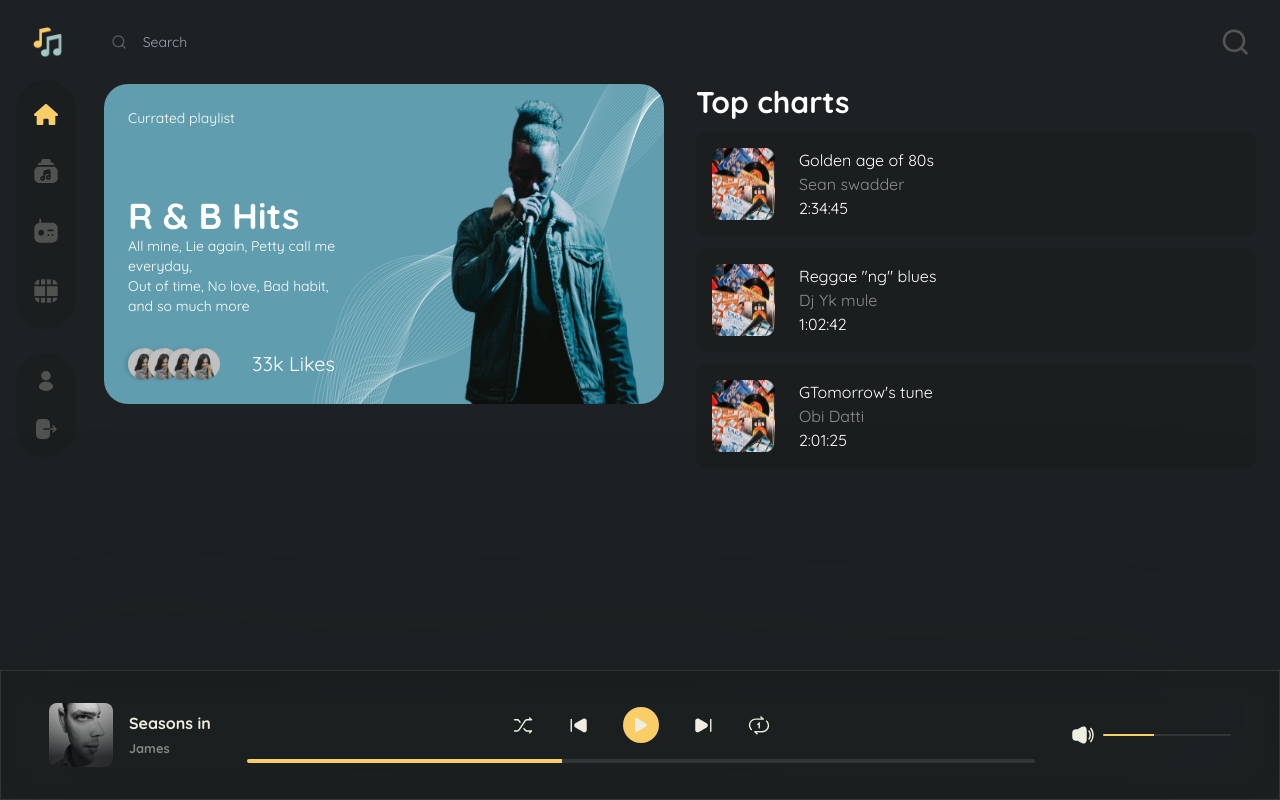
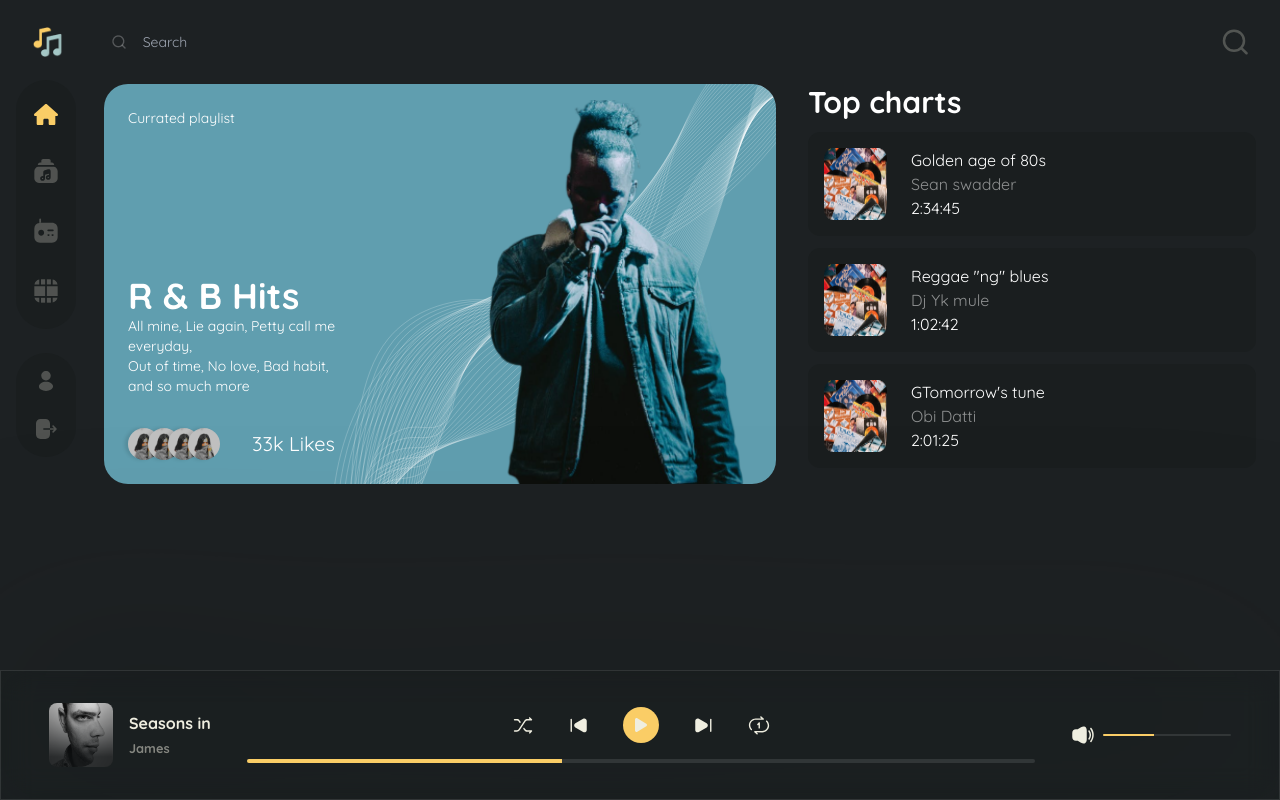
Before and after one commit to Superfly101/Musica, a Next.js app: page / in a window 1280 px wide. Built offline with nearby package versions, Linux system fonts and the light colour scheme.

Commit message:
updating break points

```diff
--- a/components/Home/HomePage.js
+++ b/components/Home/HomePage.js
@@ -27,13 +27,13 @@ const HomePage = () => {
 
   return (
     <section className="px-6 flex justify-between gap-8">
-      <div className="bg-blue flex justify-between rounded-3xl w-full h-[20rem] text-white relative overflow-hidden max-w-2xl">
+      <div className="bg-blue flex justify-between rounded-3xl w-full h-[25rem] text-white relative overflow-hidden max-w-3xl">
         <img
           className="absolute w-7/12 -top-2 rotate-12 left-[68%] -scale-x-100 md:hidden"
           src="/icons/spiral.svg"
         />
         <img
-          className="hidden w-[27rem] absolute top-0 right-0 md:block"
+          className="hidden w-[34rem] absolute top-0 right-0 md:block"
           src="/icons/spiral.svg"
         />
         <section className="flex flex-col p-6 justify-between h-full">
@@ -77,7 +77,7 @@ const HomePage = () => {
           <img src="/images/demo.png" className="relative h-full -bottom-4" />
         </section>
       </div>
-      <aside className="hidden w-full lg:block">
+      <aside className="hidden w-full lx:block max-w-md">
         <h3 className="text-white font-bold text-3xl">Top charts</h3>
         <div>
           {TOP_CHARTS.map((song) => (
--- a/tailwind.config.js
+++ b/tailwind.config.js
@@ -9,6 +9,7 @@ module.exports = {
       sm: "480px",
       md: "768px",
       lg: "976px",
+      lx: "1240px",
       xl: "1440px",
     },
     extend: {
```
